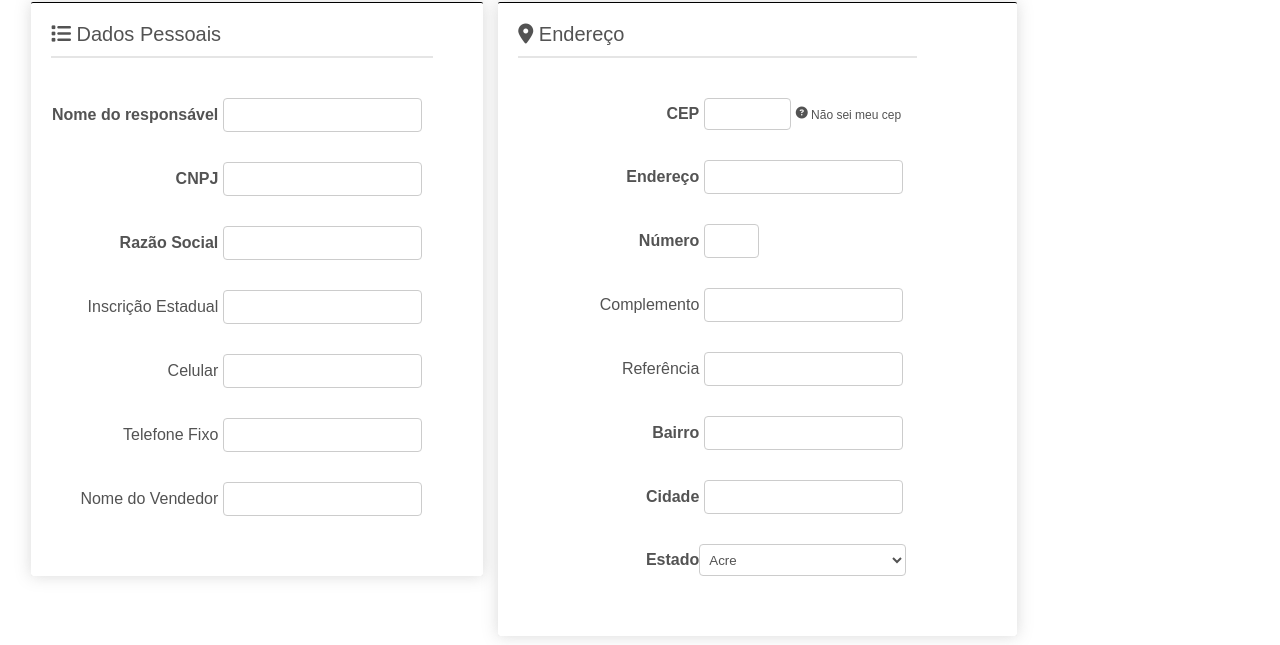
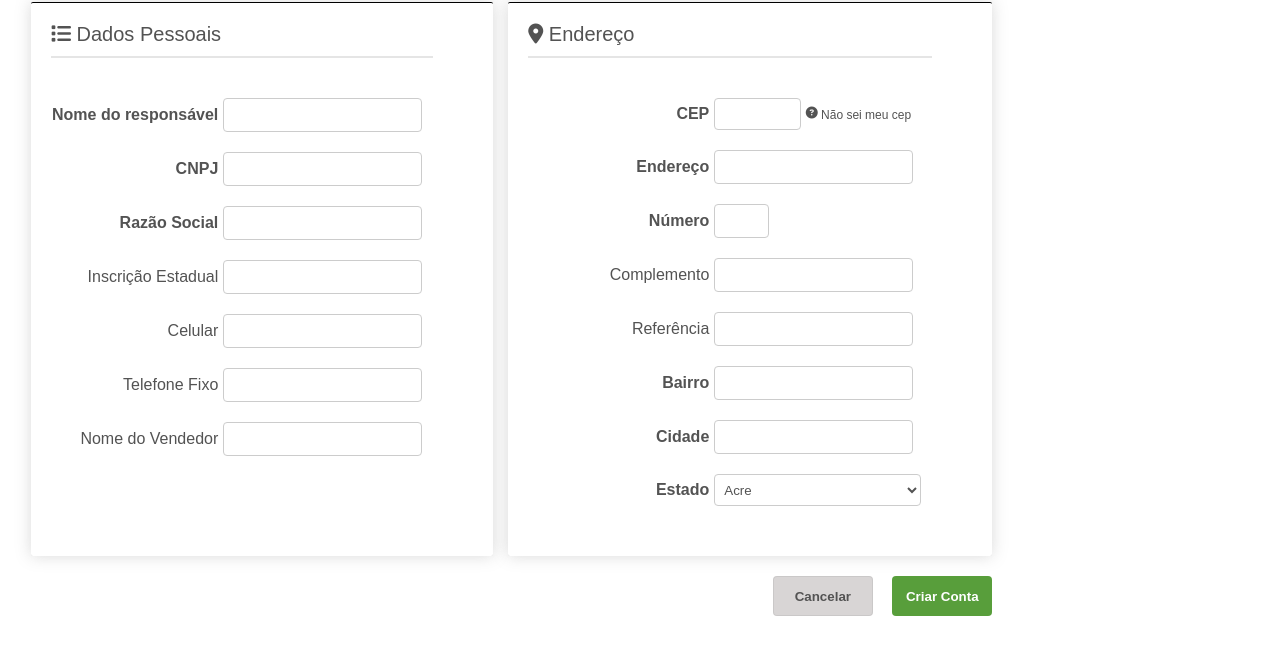
Before and after one commit to renanribs/hackadev, a website: page pages/cadastro/registration.html in a window 1280 px wide. Shown: the part 59-704 px from the top of the page. Drawn offline with Linux system fonts and the light colour scheme.

Commit message:
CSS da Página de Cadastro

```diff
--- a/pages/cadastro/styles.css
+++ b/pages/cadastro/styles.css
@@ -4,11 +4,13 @@
   color: #535353;
   margin: 0;
   padding: 0;
+
 }
 
 body {
   padding: 0%;
   border: 0;
+
 }
 
 .form-input-cep {
@@ -29,19 +31,17 @@ body {
 
 #form-estado {
   width: 207px;
+  margin-left: 5px;
 }
 
 .formulario-cadastro {
   display: flex;
-  justify-content: space-between;
-  align-items: center;
   padding-left: 1rem;
 }
 
 .formulario-tabelas-botao {
   display: flex;
   flex-direction: column;
-  align-items: flex-end;
 }
 
 .formulario-dados-pessoais {
@@ -50,7 +50,7 @@ body {
   display: inline-block;
   position: relative;
   vertical-align: top;
-  padding: 20px 50px 30px 20px;
+  padding: 20px 60px 30px 20px;
   margin-top: 10px;
   margin-left: 15px;
   border-top: 1px solid black;
@@ -86,7 +86,7 @@ body {
   display: inline-block;
   position: relative;
   vertical-align: top;
-  padding: 20px 100px 30px 20px;
+  padding: 20px 60px 30px 20px;
   margin-top: 10px;
   margin-left: 15px;
   border-top: 1px solid black;
@@ -138,11 +138,12 @@ body {
 
   .formulario-dados-pessoais {
     margin-left: 15px;
+    padding: 20px 60px 80px 20px;
   }
 
   .field {
     display: flex;
-    margin: 30px 1px 30px 1px;
+    margin: 20px 1px 20px 1px;
     text-align: center;
     align-items: center;
   }
```
